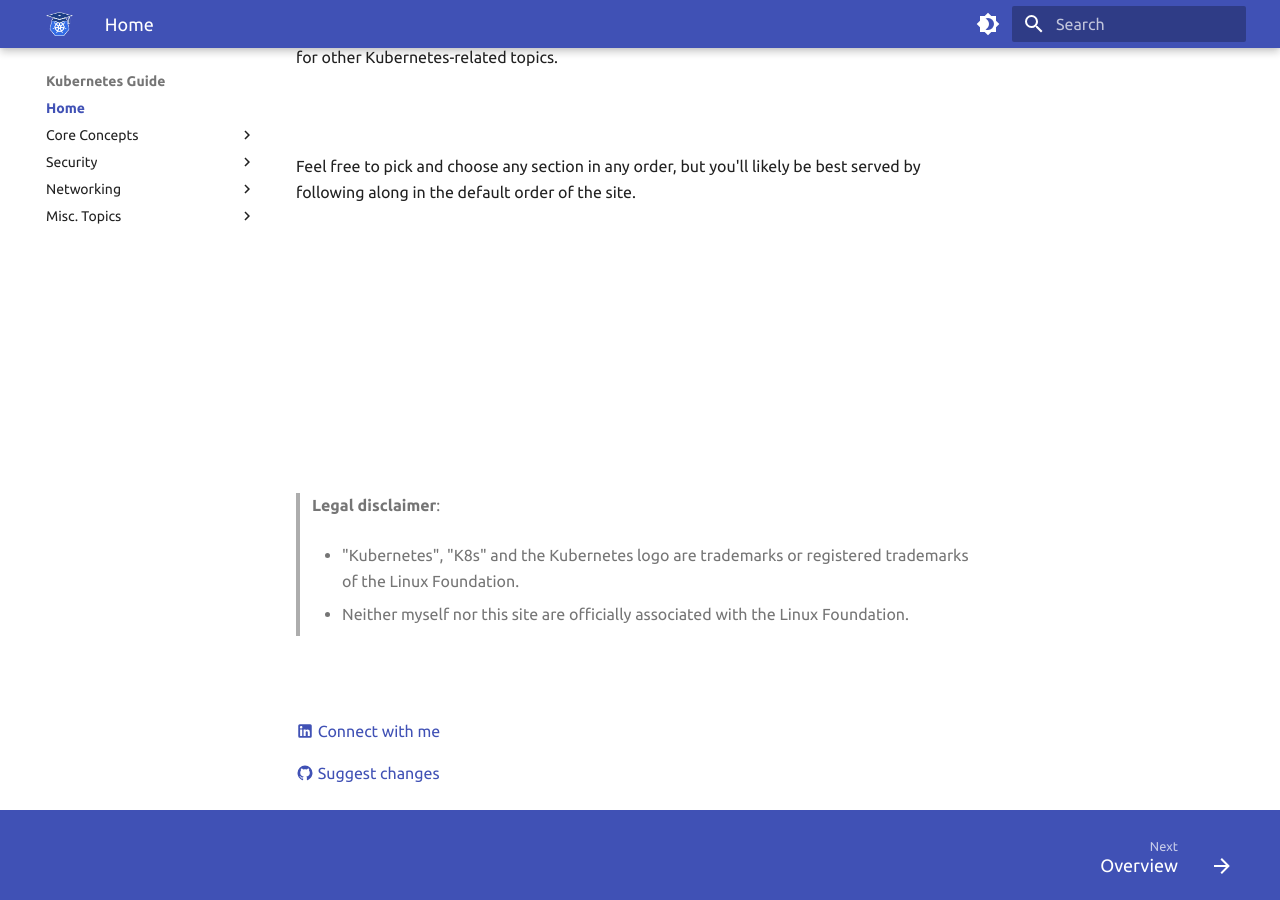
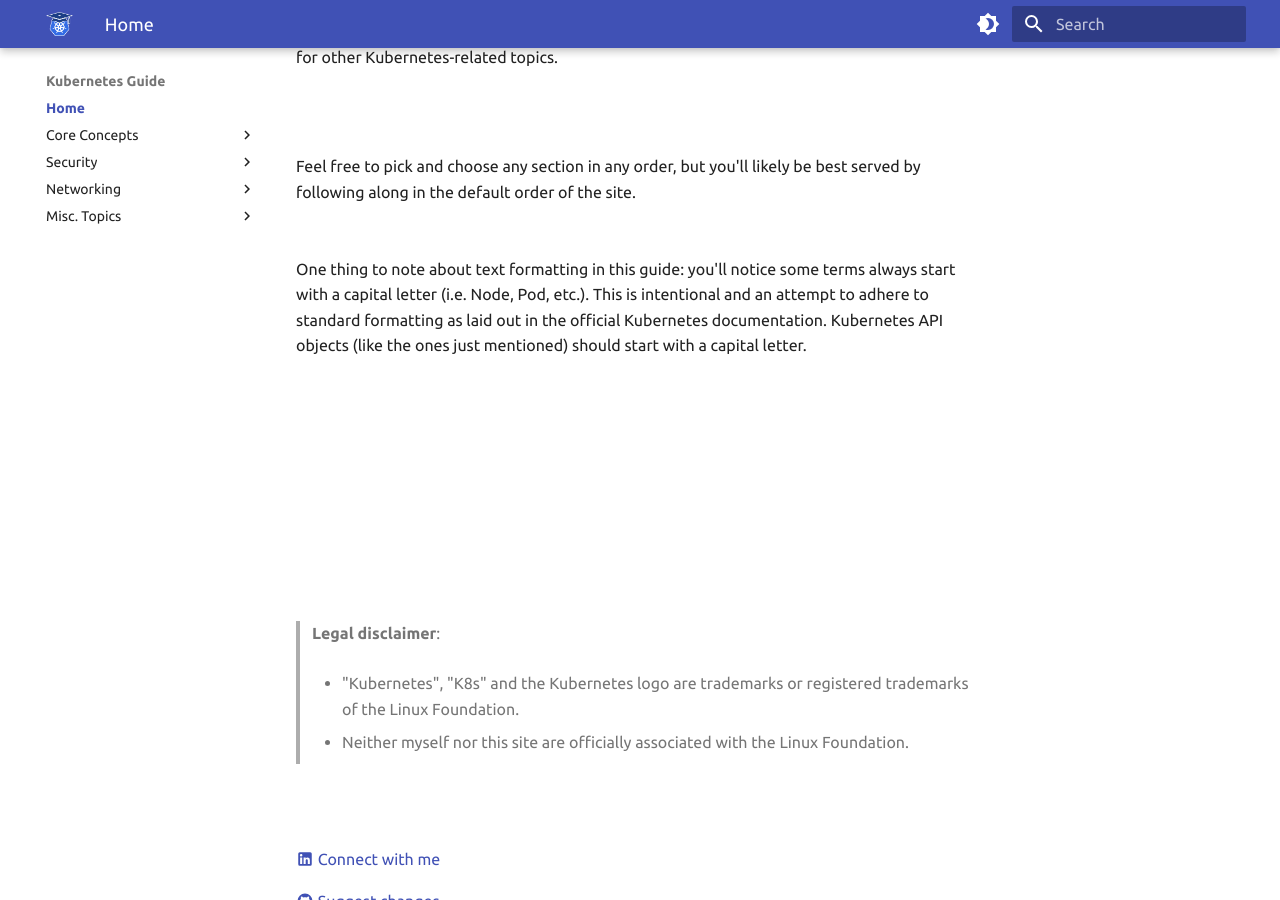
Before and after one commit to Braundo/kubernetes-guide, an MkDocs documentation site: the page built from docs/index.md, in a window 1280 px wide and 900 px high, scrolled down 579 px. Built offline with MkDocs 1.6.1 and Material for MkDocs 9.7.7, drawn with Linux system fonts in a browser that asks for light colours.

Commit message:
Update index.md

```diff
--- a/docs/index.md
+++ b/docs/index.md
@@ -12,6 +12,8 @@
 
 Feel free to pick and choose any section in any order, but you'll likely be best served by following along in the default order of the site.
 <br><br><br>
+One thing to note about text formatting in this guide: you'll notice some terms always start with a capital letter (i.e. Node, Pod, etc.). This is intentional and an attempt to adhere to standard formatting as laid out in the official Kubernetes documentation. Kubernetes API objects (like the ones just mentioned) should start with a capital letter.
+<br><br>
 
 <br/><br/><br/><br/><br/><br/><br/><br/>
 > **Legal disclaimer**:
```
